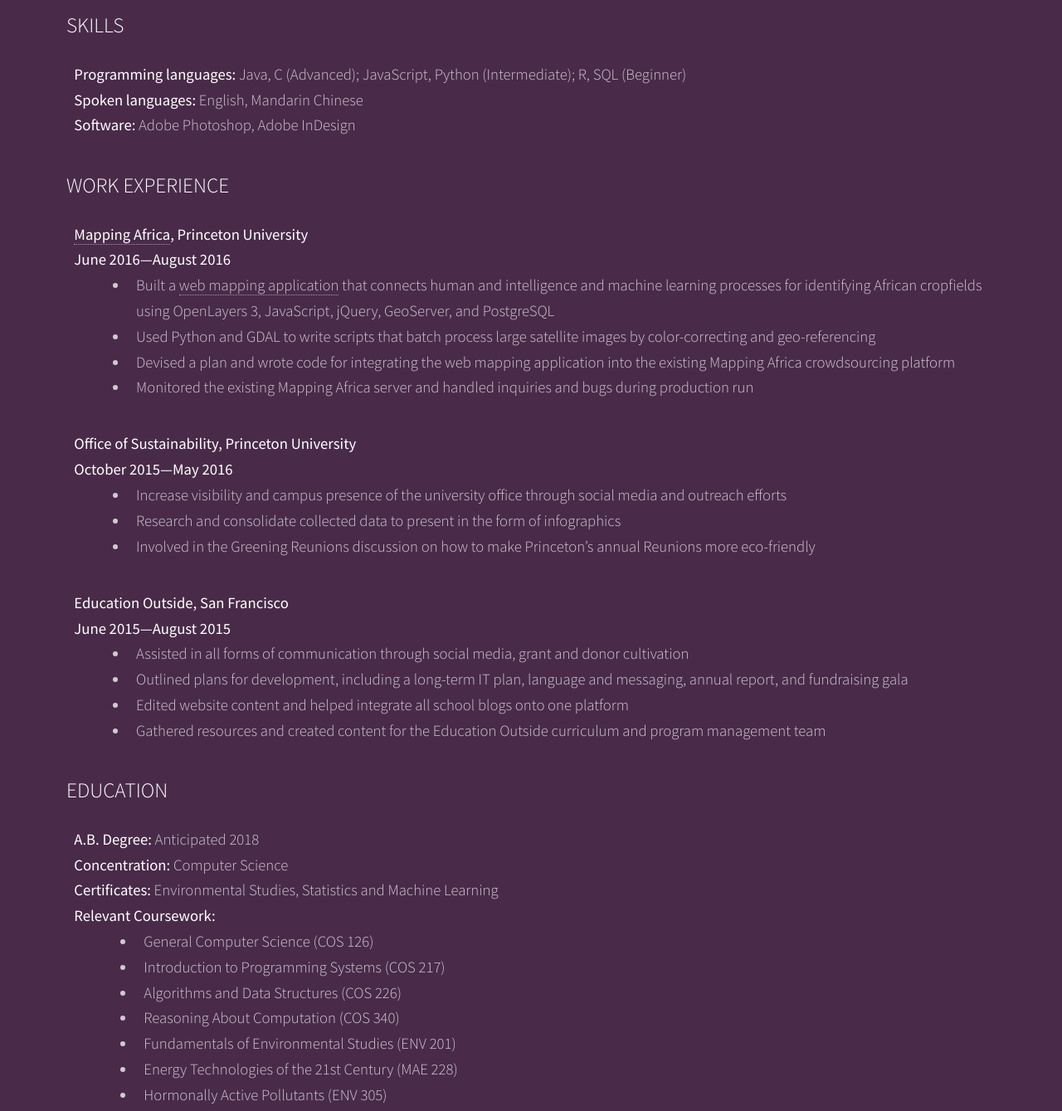
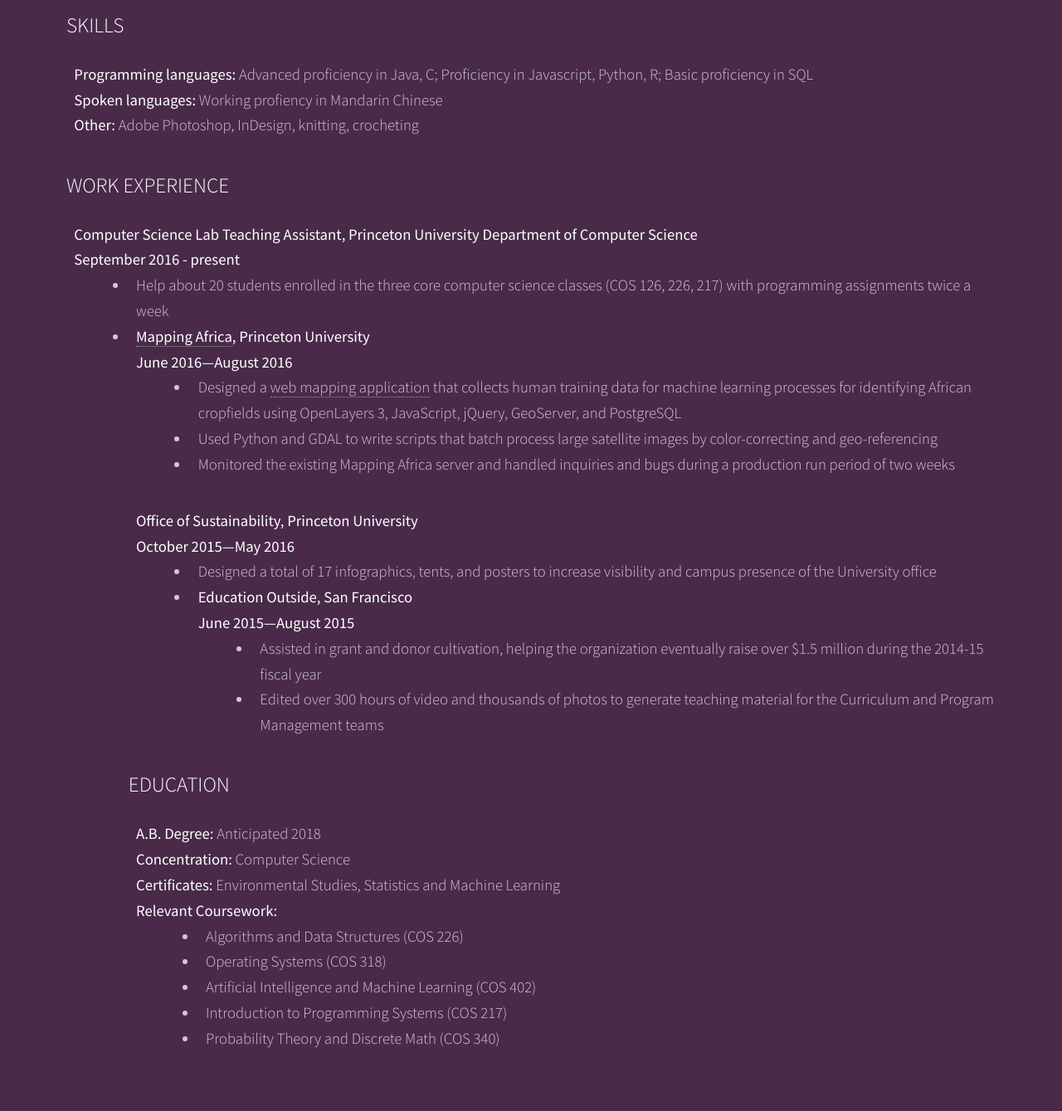
Before and after one commit to lindzeng/lindzeng.github.io, a plain HTML site: page index.html in a window 1280 px wide. Shown: the part 1240-2579 px from the top of the page at 83% size. Drawn offline with Linux system fonts and the light colour scheme.

Commit message:
updates to resume

```diff
--- a/index.html
+++ b/index.html
@@ -62,29 +62,26 @@
 							</header>
 							<p><h3>SKILLS</h3>
                            <ul class="text-list">
-                            <li><strong>Programming languages:</strong> Java, C (Advanced); JavaScript, Python (Intermediate); R, SQL (Beginner) </li>
-                            <li><strong>Spoken languages:</strong> English, Mandarin Chinese</li>
-                            <li><strong>Software:</strong> Adobe Photoshop, Adobe InDesign</li></ul></p>
+                            <li><strong>Programming languages:</strong> Advanced proficiency in Java, C; Proficiency in Javascript, Python, R; Basic proficiency in SQL</li>
+                            <li><strong>Spoken languages:</strong> Working profiency in Mandarin Chinese</li>
+                            <li><strong>Other:</strong> Adobe Photoshop, InDesign, knitting, crocheting</li></ul></p>
 							<p><h3>WORK EXPERIENCE</h3>
                 <ul class="text-list">
+                     <li><strong>Computer Science Lab Teaching Assistant, Princeton University Department of Computer Science<br>September 2016 - present</strong></li><ul class="text-list-2">
+                    <li>Help about 20 students enrolled in the three core computer science classes (COS 126, 226, 217) with programming assignments twice a week</li>
                         <li><strong><a href="http://mappingafrica.princeton.edu/" target=_blank>Mapping Africa</a>, Princeton University<br>June 2016—August 2016</strong></li><ul class="text-list-2">
-                    <li>Built a <a href="http://lindyzeng.me/MappingAfrica/" target=_blank>web mapping application</a> that connects human and intelligence and machine learning processes for identifying African cropfields using OpenLayers 3, JavaScript, jQuery, GeoServer, and PostgreSQL</li>
+                    <li>Designed a <a href="http://lindyzeng.me/MappingAfrica/" target=_blank>web mapping application</a> that collects human training data for machine learning processes for identifying African cropfields using OpenLayers 3, JavaScript, jQuery, GeoServer, and PostgreSQL</li>
                                     <li>Used Python and GDAL to write scripts that batch process large satellite images by color-correcting and geo-referencing</li>
-                                    <li>Devised a plan and wrote code for integrating the web mapping application into the existing Mapping Africa crowdsourcing platform</li>
-                                    <li>Monitored the existing Mapping Africa server and handled inquiries and bugs during production run</li>
+                                    <li>Monitored the existing Mapping Africa server and handled inquiries and bugs during a production run period of two weeks</li>
                                   </ul>
                                 <ul class="text-list">
                         <li><strong>Office of Sustainability, Princeton University<br>October 2015—May 2016</strong></li><ul class="text-list-2">
-                                    <li>Increase visibility and campus presence of the university office through social media and outreach efforts</li>
-                                    <li>Research and consolidate collected data to present in the form of infographics</li>
-                                    <li>Involved in the Greening Reunions discussion on how to make Princeton’s annual Reunions more eco-friendly
-</li></ul>
+                                    <li>Designed a total of 17 infographics, tents, and posters to increase visibility and campus presence of the University office</li>
                         <li><strong>Education Outside, San Francisco<br>June 2015—August 2015</strong></li>
                         <ul class="text-list-2">
-                                    <li>Assisted in all forms of communication through social media, grant and donor cultivation</li>
-                                    <li>Outlined plans for development, including a long-term IT plan, language and messaging, annual report, and fundraising gala</li>
-                                    <li>Edited website content and helped integrate all school blogs onto one platform </li>
-                                    <li>Gathered resources and created content for the Education Outside curriculum and program management team </li></ul></ul>
+                                    <li>Assisted in grant and donor cultivation, helping the organization eventually raise over $1.5 million during the 2014-15 fiscal year</li>
+                                    <li>Edited over 300 hours of video and thousands of photos to generate teaching material for the Curriculum and Program
+Management teams</ul></ul>
                         </p>
                         <p><h3>EDUCATION</h3>
                         <ul class="text-list">
@@ -94,13 +91,11 @@
 
                         <li><strong>Relevant Coursework:</strong>
                             <ul class="text-list-2">
-                            <li>General Computer Science (COS 126)</li>
+                            <li>Algorithms and Data Structures (COS 226)</li>
+                            <li>Operating Systems (COS 318)</li>
+                            <li>Artificial Intelligence and Machine Learning (COS 402)</li>
                             <li>Introduction to Programming Systems (COS 217)</li>
-                            <li>Algorithms and Data Structures (COS 226)</li>
-                            <li>Reasoning About Computation (COS 340)</li>
-                            <li>Fundamentals of Environmental Studies (ENV 201)</li>
-                            <li>Energy Technologies of the 21st Century (MAE 228)</li>
-                            <li>Hormonally Active Pollutants (ENV 305)</li>
+                            <li>Probability Theory and Discrete Math (COS 340)</li>
                             </ul></li></ul></p>
 				</div>
 			</section>
@@ -111,13 +106,13 @@
 					<header class="major">
 						<h2>My Other Pursuits</h2>
 					</header>
-                    <p><h3>PRINCETON WOMEN IN COMPUTER SCIENCE (PWiCS)</h3><h4>As the corporate outreach chair, I serve as the point of contact for companies interested in working with PWiCS. I help coordinate recruiting events, which include informal lunches and formal speakers. I also work with the companies to secure sponsorship for the organization. </h4>
+                    <p><h3>PRINCETON WOMEN IN COMPUTER SCIENCE (PWiCS)</h3><h4>As the corporate outreach chair, I serve as the point of contact for companies interested in working with PWiCS. I coordinate with companies such as Facebook, Google, and Airbnb to organize sponsorship opportunities and to host recruiting and networking events, tech talks, and other activities. </h4>
                           </p>
                  <p><h3>RUNNING</h3>
                    <iframe height='160' width='300' frameborder='0' allowtransparency='true' scrolling='no' src='https://www.strava.com/athletes/12645397/activity-summary/f4aefb172527eaad5be858b3a5ac861300c3c7aa'></iframe>
                            <ul class="text-list">
-                            <li><strong>Princeton Running Club:</strong> As the current vice president and former treasurer, I manage the $8,000 club budget so that we can compete at and travel to races. I help organize the Princeton Invitational, an annual club cross-country invitational that 200+ runners attend. In addition, as women's club captain, I lead team practice every afternoon. I helped grow the women's team from two regular members to a full point-scoring cross-country team. </li>
-                            <li><strong>Team U:</strong> I run half marathons with Team U, an intecollegiate organization devoted to raising awareness about global health and poverty. As a former half-marathon chair of Princeton's Team U chapter, I organized runners interested in the Princeton and Unite Half Marathons and helped them train and fundraise for the races. In the spring of 2016, I helped a record number of people cross the finish line and coordinated efforts to raise a total of $3,000 for Against Malaria Foundation.</li>
+                            <li><strong>Princeton Running Club:</strong> As the current vice president and former treasurer, I manage the $15,000 club budget so that we can compete at and travel to races. I help organize the Princeton Invitational, an annual club cross-country invitational that 200+ runners attend. In addition, as women's club captain, I lead team practice every afternoon. I helped grow the women's team from two regular members to a full point-scoring cross-country team. </li>
+                            <li><strong>Team U:</strong> I run half marathons with Team U, an intecollegiate organization devoted to raising awareness about global health and poverty. As a former half-marathon chair of Princeton's Team U chapter, I organized runners interested in the Princeton and Unite Half Marathons and helped them train and fundraise for the races. In the spring of 2016, I helped a record number of 75 people cross the finish line and coordinated efforts to raise a total of $3,000 for Against Malaria Foundation.</li>
 
 <p><h3>OUTDOOR ACTION</h3><h4>I am an Outdoor Action Leader who leads a group of freshman on a week-long backpacking trip as part of their orientation. Becoming a leader involves CPR certification, HEART first-aid training, and leadership development workshops.</h4>
                           </p>
```
